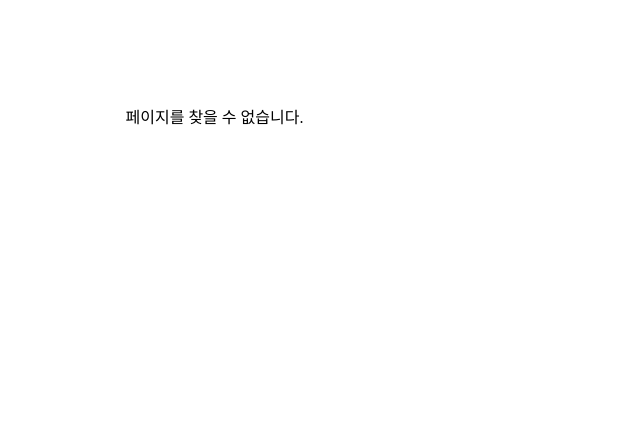
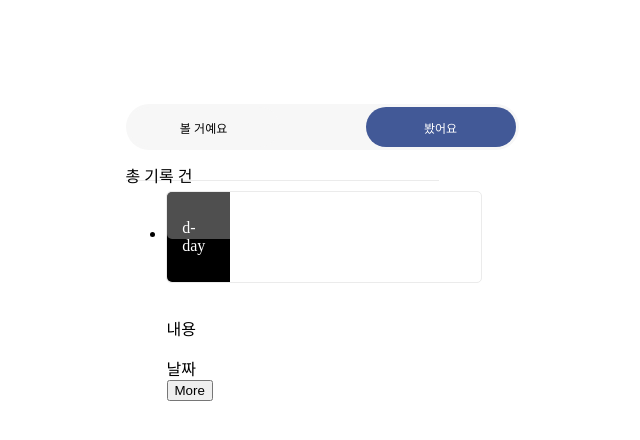
Before and after one commit to devcodemaestro/culturelog, a React (Create React App) app: page /mylog/past in a window 1280 px wide. Shown: the top 440 px of the page, without its empty margins (318-958 px from the left). Built offline with nearby package versions, Linux system fonts and the light colour scheme; grey boxes are pictures that could not be loaded; the HTML template or start-up script is replaced by a standard one.

Commit message:
feat: PastLog 페이지 퍼블리싱 작업 진행중

```diff
--- a/package.json
+++ b/package.json
@@ -18,6 +18,7 @@
     "react-router-dom": "^6.20.1",
     "react-scripts": "5.0.1",
     "sass": "^1.69.5",
+    "swiper": "^11.0.5",
     "web-vitals": "^2.1.4"
   },
   "scripts": {
--- a/src/App.js
+++ b/src/App.js
@@ -1,9 +1,10 @@
-import { Route, Routes } from "react-router-dom";
+import { Outlet, Route, Routes } from "react-router-dom";
 import "./styles/App.css";
 import { Wrap } from "./styles/basic";
 import NotFound from "./pages/NotFound";
 import Intro from "./pages/Intro";
 import Main from "./pages/Main";
+import PastLog from "./pages/mylog/PastLog";
 
 function App() {
   return (
@@ -13,6 +14,13 @@ function App() {
         <Route path="/intro" element={<Intro></Intro>}></Route>
         {/* 메인 */}
         <Route path="/" element={<Main></Main>}></Route>
+        {/* 컬쳐로그 기록 */}
+
+        {/* 마이로그 */}
+        <Route path="/mylog" element={<Outlet></Outlet>}>
+          <Route path="past" index element={<PastLog></PastLog>} />
+          <Route path="upcoming" element={<></>} />
+        </Route>
         {/* 잘못된 경로 */}
         <Route path="*" element={<NotFound />}></Route>
       </Routes>
--- a/src/pages/mylog/PastLog.js
+++ b/src/pages/mylog/PastLog.js
@@ -1,7 +1,97 @@
+import styled from "@emotion/styled";
 import React from "react";
 
 const PastLog = () => {
-  return <div>PastLog</div>;
+  const LogTab = styled.div`
+    padding: 3px;
+    border-radius: 100px;
+    background-color: #f7f7f7;
+    display: flex;
+    justify-content: space-between;
+    button {
+      width: 150px;
+      height: 40px;
+      border-radius: 100px;
+      color: #000;
+      text-align: center;
+      font-size: 12px;
+      font-weight: 400;
+      border: 0;
+      background-color: #f7f7f7;
+    }
+    button.on {
+      width: 150px;
+      height: 40px;
+      color: var(--main-color, #fff);
+      text-align: center;
+      border-radius: 100px;
+      background: #425997;
+    }
+  `;
+  const LogTotal = styled.div`
+    width: 313px;
+    height: 17px;
+    margin-top: 13px;
+    border-bottom: 1px solid #ebebeb;
+  `;
+
+  const PastLogList = styled.ul`
+    margin-top: 10px;
+  `;
+  const PastLogItem = styled.li`
+    width: 314px;
+    height: 90px;
+    border-radius: 5px;
+    border: 1px solid var(--Secondary-Color, #ebebeb);
+    background: var(--main-color, #fff);
+  `;
+  const LogItemImg = styled.div`
+    position: relative;
+    width: 63px;
+    height: 100%;
+    border-radius: 5px 0px 0px 5px;
+    background: #000;
+    img {
+      width: 100%;
+      border-radius: 5px 0px 0px 5px;
+      opacity: 0.5;
+    }
+    span {
+      position: absolute;
+      left: 50%;
+      top: 50%;
+      transform: translate(-50%, -50%);
+      color: #fff;
+    }
+  `;
+  return (
+    <>
+      <LogTab>
+        <button className="">볼 거예요</button>
+        <button className="on">봤어요</button>
+      </LogTab>
+      <LogTotal>총 기록 건</LogTotal>
+      <PastLogList>
+        <PastLogItem>
+          <LogItemImg>
+            <img
+              src="https://cdn.newsculture.press/news/photo/202311/537130_670817_5031.jpg"
+              alt=""
+            />
+            <span>d-day</span>
+          </LogItemImg>
+          <div className="logtext">
+            <img src="" alt="" />
+            <p>내용</p>
+            <span>날짜</span>
+          </div>
+          <div className="logmore">
+            <button>More</button>
+          </div>
+        </PastLogItem>
+      </PastLogList>
+    </>
+  );
 };
 
 export default PastLog;
```
Also changed, not shown: src/styles/pastlog.css (added), 1 other file (tests, documents, lock files or other folders).
